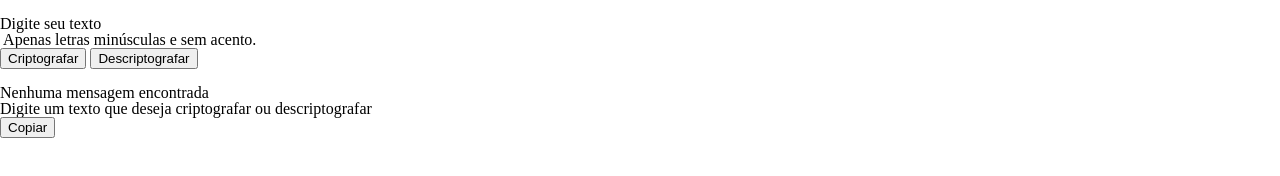
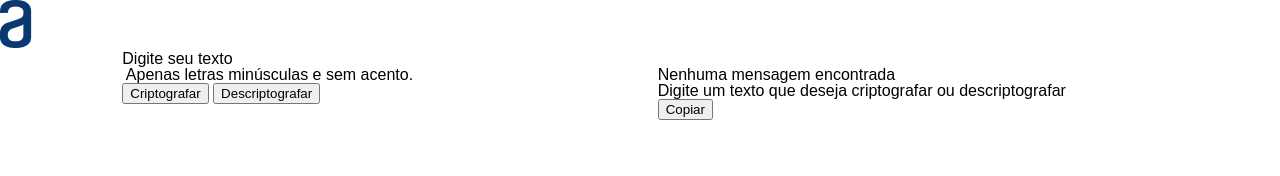
Before and after one commit to gabriel8bits/encripitador-one-oracle, a plain HTML site: page index.html in a window 1280 px wide. Drawn offline with Linux system fonts and the light colour scheme.

Commit message:
organizando o conteudo

```diff
--- a/index.html
+++ b/index.html
@@ -5,36 +5,38 @@
     <meta http-equiv="X-UA-Compatible" content="IE=edge">
     <meta name="viewport" content="width=device-width, initial-scale=1.0">
     <title>Encriptador</title>
-    <link rel="stylesheet" href="reset.css">
-    <link rel="stylesheet" href="style.css">
+    <link rel="stylesheet" href="style/reset.css">
+    <link rel="stylesheet" href="style/style.css">
 </head>
 <body>
 
+    <header>
+        <img src="img/alura_logo.png" alt="Logo da Alura">
+    </header>
+
     <main>
 
-        <h1><img src="" alt=""></h1>
+        <fieldset id="entrada">
 
-        <p>Digite seu texto</p>
+            <p>Digite seu texto</p>
+            <p><img src="" alt=""> Apenas letras minúsculas e sem acento.</p>
+            <button>Criptografar</button>
+            <button>Descriptografar</button>
 
-        <p><img src="" alt=""> Apenas letras minúsculas e sem acento.</p>
+        </fieldset>
 
-        <button>Criptografar</button>
-        <button>Descriptografar</button>
-
-        <section>
+        <fieldset id="saida">
 
             <img src="" alt="">
-
             <h2>Nenhuma mensagem encontrada</h2>
-
             <p>Digite um texto que deseja criptografar ou descriptografar</p>
-
             <button>Copiar</button>
 
-        </section>
+        </fieldset>
 
     </main>
 
-    <script src="script.js"></script>
+
+    <script src="script/script.js"></script>
 </body>
 </html>
--- /dev/null
+++ b/style/style.css
@@ -0,0 +1,26 @@
+@charset "UTF-8";
+
+body {
+
+    width: 100%;
+    font-family: sans-serif;
+}
+
+main {
+    width: 100%;
+    display: flex;
+	flex-direction: row;
+	flex-wrap: nowrap;
+	justify-content: space-around;
+	align-items: stretch;
+	align-content: stretch;
+}
+
+fieldset {
+
+}
+
+#saida {
+    width: 500px;
+    height: 500px;
+}
```
Also changed, not shown: script/script.js (added), style.css (deleted), style/reset.css (renamed from reset.css).
